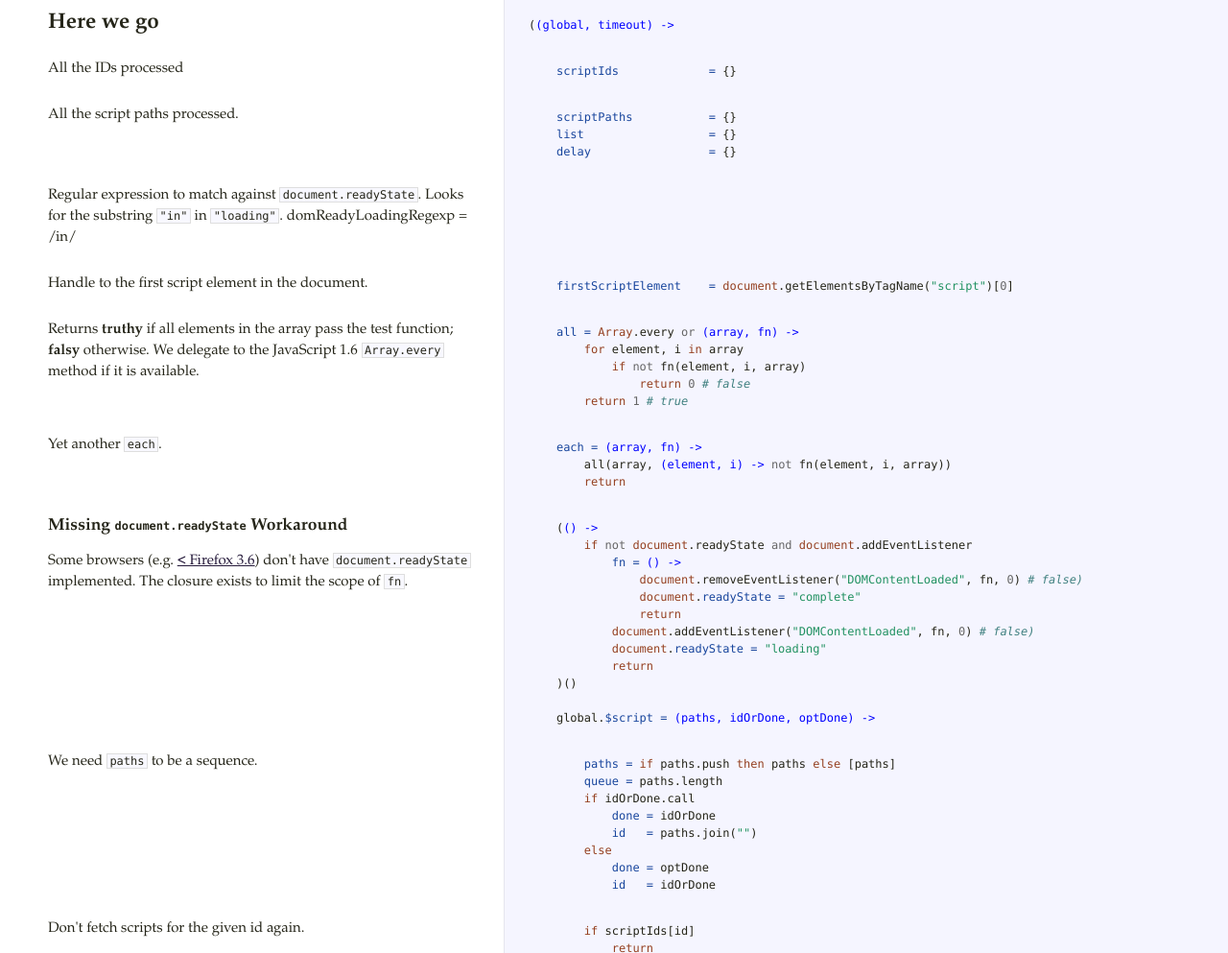
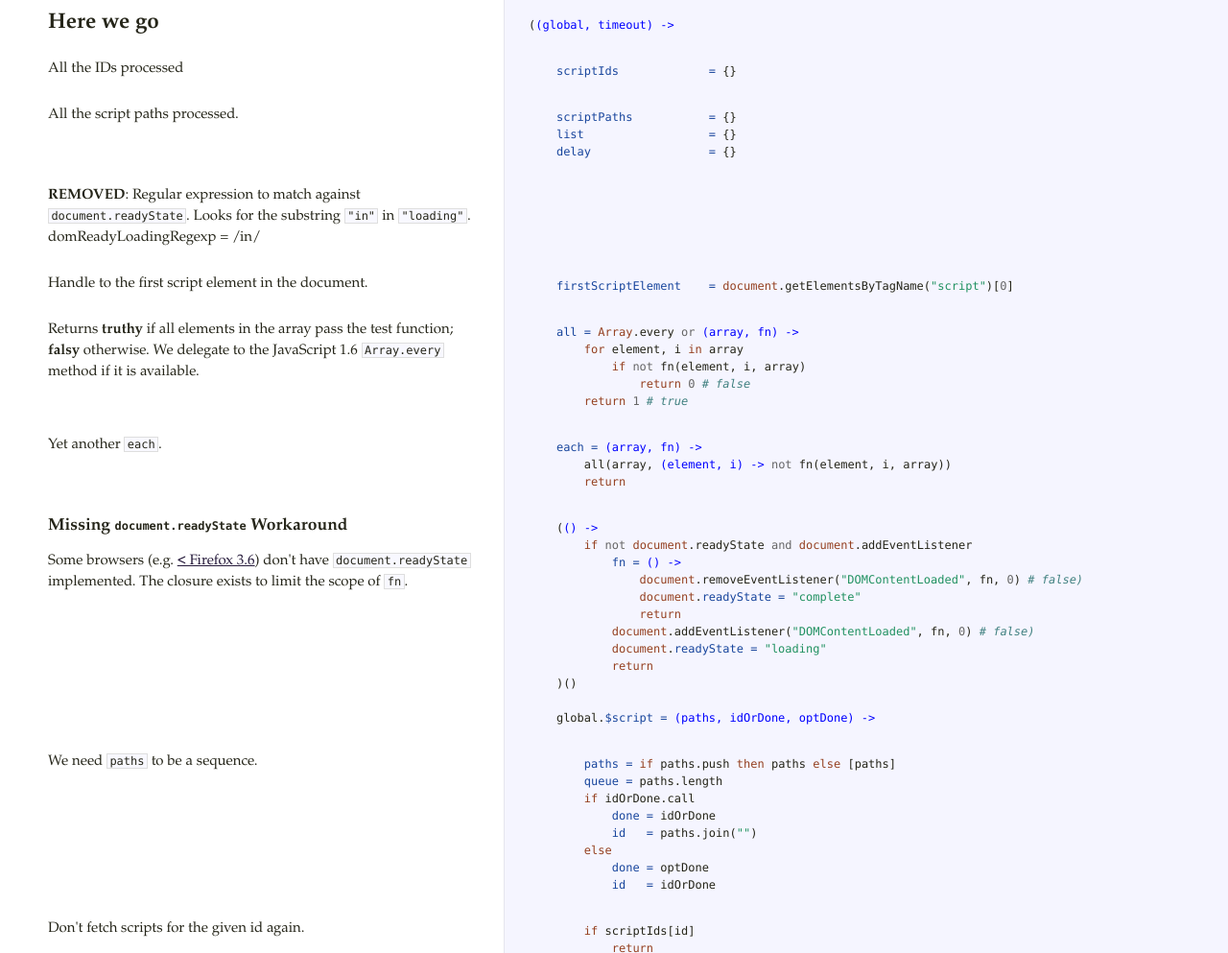
Before and after one commit to ded/script.js, a plain HTML site: page docs/script-coffee.html in a window 1280 px wide. Shown: the part 1116-2109 px from the top of the page at 96% size. Drawn offline with Linux system fonts and the light colour scheme.

Commit message:
Updates documentation.
Signed-off-by: Yesudeep Mangalapilly <gora.khargosh@gmail.com>

```diff
--- a/docs/script-coffee.html
+++ b/docs/script-coffee.html
@@ -39,7 +39,7 @@ The minifier knows its job very well.</p></li>
 care of shortening them for you.</p></li>
 </ol>             </td>             <td class="code">               <div class="highlight"><pre></pre></div>             </td>           </tr>                               <tr id="section-3">             <td class="docs">               <div class="pilwrap">                 <a class="pilcrow" href="#section-3">&#182;</a>               </div>               <h2>Here we go</h2>             </td>             <td class="code">               <div class="highlight"><pre><span class="p">(</span><span class="nf">(global, timeout) -&gt;</span></pre></div>             </td>           </tr>                               <tr id="section-4">             <td class="docs">               <div class="pilwrap">                 <a class="pilcrow" href="#section-4">&#182;</a>               </div>               <p>All the IDs processed</p>             </td>             <td class="code">               <div class="highlight"><pre>    <span class="nv">scriptIds             = </span><span class="p">{}</span></pre></div>             </td>           </tr>                               <tr id="section-5">             <td class="docs">               <div class="pilwrap">                 <a class="pilcrow" href="#section-5">&#182;</a>               </div>               <p>All the script paths processed.</p>             </td>             <td class="code">               <div class="highlight"><pre>    <span class="nv">scriptPaths           = </span><span class="p">{}</span>
     <span class="nv">list                  = </span><span class="p">{}</span>
-    <span class="nv">delay                 = </span><span class="p">{}</span></pre></div>             </td>           </tr>                               <tr id="section-6">             <td class="docs">               <div class="pilwrap">                 <a class="pilcrow" href="#section-6">&#182;</a>               </div>               <p>Regular expression to match against <code>document.readyState</code>. Looks for the substring <code>"in"</code> in <code>"loading"</code>.
+    <span class="nv">delay                 = </span><span class="p">{}</span></pre></div>             </td>           </tr>                               <tr id="section-6">             <td class="docs">               <div class="pilwrap">                 <a class="pilcrow" href="#section-6">&#182;</a>               </div>               <p><strong>REMOVED</strong>: Regular expression to match against <code>document.readyState</code>. Looks for the substring <code>"in"</code> in <code>"loading"</code>.
 domReadyLoadingRegexp = /in/</p>             </td>             <td class="code">               <div class="highlight"><pre></pre></div>             </td>           </tr>                               <tr id="section-7">             <td class="docs">               <div class="pilwrap">                 <a class="pilcrow" href="#section-7">&#182;</a>               </div>               <p>Handle to the first script element in the document.</p>             </td>             <td class="code">               <div class="highlight"><pre>    <span class="nv">firstScriptElement    = </span><span class="nb">document</span><span class="p">.</span><span class="nx">getElementsByTagName</span><span class="p">(</span><span class="s2">&quot;script&quot;</span><span class="p">)[</span><span class="mi">0</span><span class="p">]</span></pre></div>             </td>           </tr>                               <tr id="section-8">             <td class="docs">               <div class="pilwrap">                 <a class="pilcrow" href="#section-8">&#182;</a>               </div>               <p>Returns <strong>truthy</strong> if all elements in the array pass the test function;
 <strong>falsy</strong> otherwise.
 We delegate to the JavaScript 1.6 <code>Array.every</code> method if it is
--- a/src/script-coffee.coffee
+++ b/src/script-coffee.coffee
@@ -60,7 +60,7 @@ License: CC Attribution: http://creativecommons.org/licenses/by/3.0/###
     scriptPaths           = {}
     list                  = {}
     delay                 = {}
-    # Regular expression to match against `document.readyState`. Looks for the substring `"in"` in `"loading"`.
+    # **REMOVED**: Regular expression to match against `document.readyState`. Looks for the substring `"in"` in `"loading"`.
     # domReadyLoadingRegexp = /in/
 
     # Handle to the first script element in the document.
```
